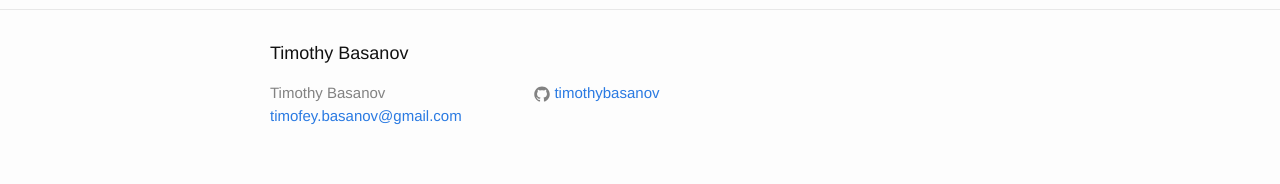
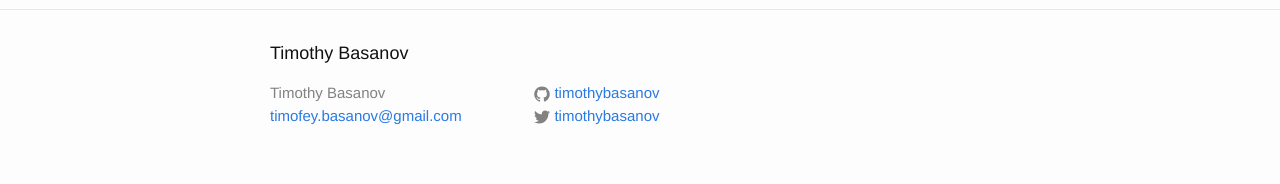
Before and after one commit to timothybasanov/timothybasanov.github.io, a Jekyll site: the page built from index.md, in a window 1280 px wide. Shown: the part 887-1071 px from the top of the page. Built offline with Jekyll 4.4.1, drawn with Linux system fonts in a browser that asks for light colours.

Commit message:
Update _config.yml

```diff
--- a/_config.yml
+++ b/_config.yml
@@ -2,5 +2,6 @@
 title: Timothy Basanov
 email: timofey.basanov@gmail.com
 url: "http://timothybasanov.com" # the base hostname & protocol for your site
-github_username:  timothybasanov
+github_username: timothybasanov
+twitter_username: timothybasanov
 timezone: America/Los_Angeles
```
